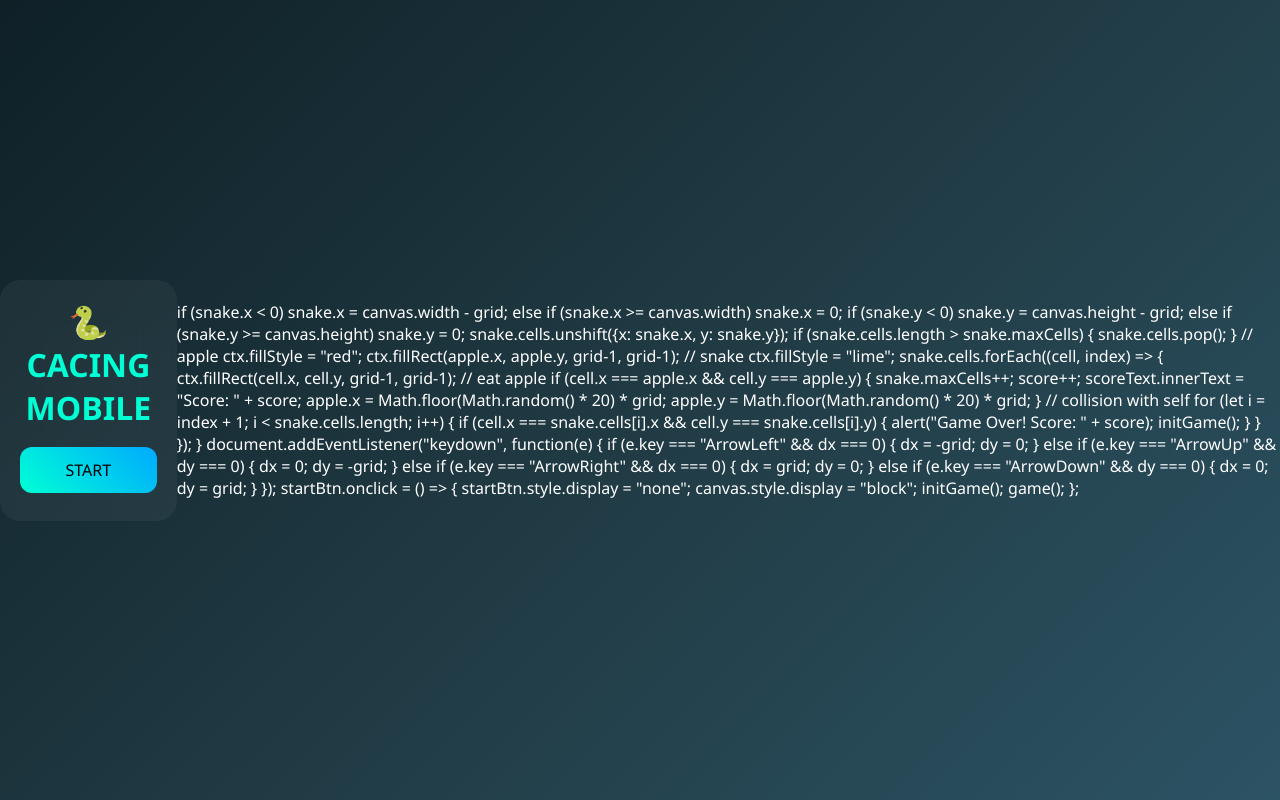
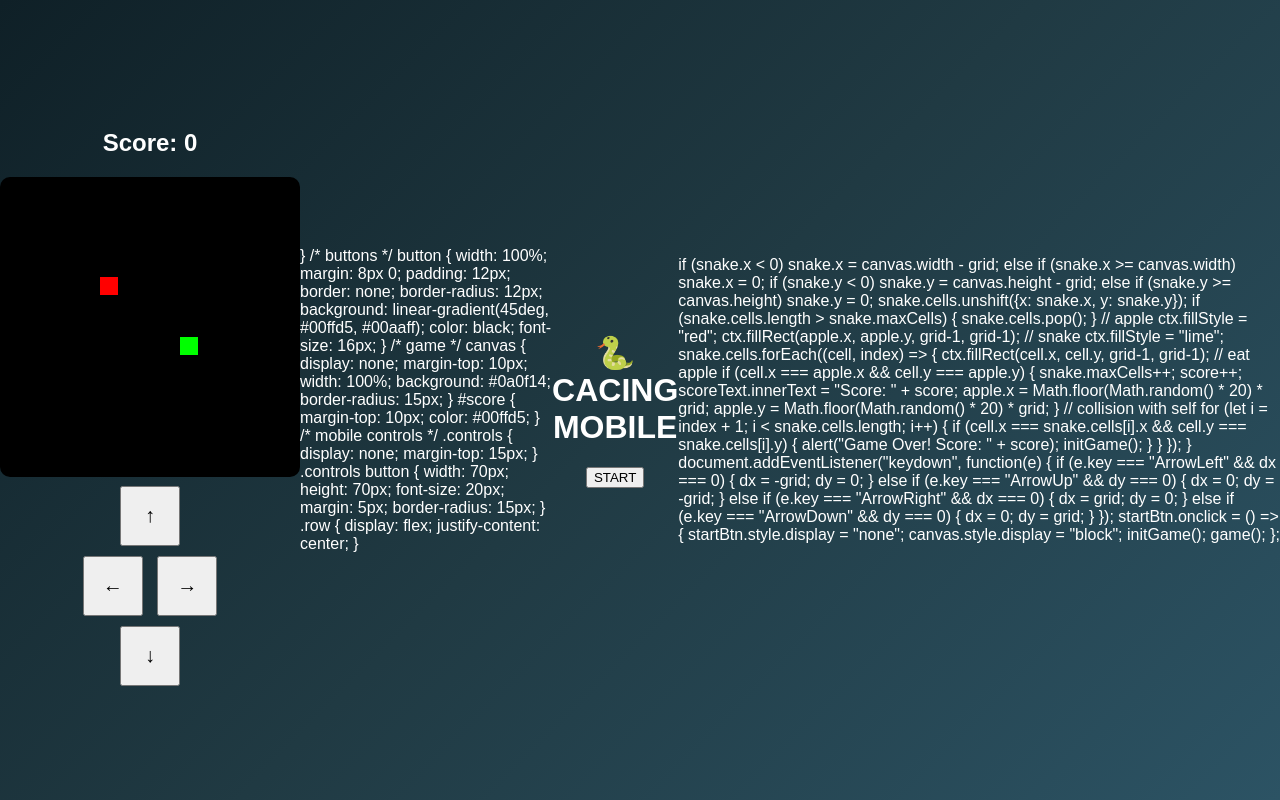
Before and after one commit to Edberthi/hi, a plain HTML site: page index.html in a window 1280 px wide. Drawn offline with Linux system fonts and the light colour scheme.

Commit message:
Update index.html

```diff
--- a/index.html
+++ b/index.html
@@ -2,39 +2,122 @@
 <html lang="en">
 <head>
 <meta charset="UTF-8">
-<title>CACING MOBILE</title>
+<meta name="viewport" content="width=device-width, initial-scale=1.0">
+<title>CACING FIXED</title>
 
 <style>
-* {
-  margin: 0;
-  padding: 0;
-  box-sizing: border-box;
-  font-family: "Segoe UI", sans-serif;
-}
-
 body {
-  height: 100vh;
-  display: flex;
-  justify-content: center;
-  align-items: center;
-  background: linear-gradient(135deg, #0f2027, #203a43, #2c5364);
-  color: white;
+  margin:0;
+  display:flex;
+  justify-content:center;
+  align-items:center;
+  height:100vh;
+  background: linear-gradient(135deg,#0f2027,#203a43,#2c5364);
+  font-family:sans-serif;
+  color:white;
 }
 
 .container {
-  text-align: center;
-  backdrop-filter: blur(20px);
-  background: rgba(255,255,255,0.05);
-  padding: 20px;
-  border-radius: 20px;
-  width: 95%;
-  max-width: 420px;
+  text-align:center;
 }
 
-h1 {
-  color: #00ffd5;
-  margin-bottom: 10px;
+canvas {
+  background:#000;
+  border-radius:10px;
 }
+
+.controls button {
+  width:60px;
+  height:60px;
+  margin:5px;
+  font-size:20px;
+}
+</style>
+</head>
+
+<body>
+
+<div class="container">
+  <h2>Score: <span id="score">0</span></h2>
+  <canvas id="game" width="300" height="300"></canvas>
+
+  <div class="controls">
+    <div><button onclick="dir(0,-1)">↑</button></div>
+    <div>
+      <button onclick="dir(-1,0)">←</button>
+      <button onclick="dir(1,0)">→</button>
+    </div>
+    <div><button onclick="dir(0,1)">↓</button></div>
+  </div>
+</div>
+
+<script>
+const canvas = document.getElementById("game");
+const ctx = canvas.getContext("2d");
+const scoreEl = document.getElementById("score");
+
+let grid = 20;
+let snake, food, dx, dy, score;
+
+function init(){
+  snake = [{x:160,y:160}];
+  dx = grid; dy = 0;
+  food = {x:100,y:100};
+  score = 0;
+}
+
+function dir(x,y){
+  if(x && dx===0){ dx=x*grid; dy=0; }
+  if(y && dy===0){ dx=0; dy=y*grid; }
+}
+
+function loop(){
+  requestAnimationFrame(loop);
+
+  ctx.clearRect(0,0,canvas.width,canvas.height);
+
+  let head = {x:snake[0].x+dx, y:snake[0].y+dy};
+
+  if(head.x<0) head.x=canvas.width-grid;
+  if(head.y<0) head.y=canvas.height-grid;
+  if(head.x>=canvas.width) head.x=0;
+  if(head.y>=canvas.height) head.y=0;
+
+  snake.unshift(head);
+
+  if(head.x===food.x && head.y===food.y){
+    score++;
+    scoreEl.innerText = score;
+    food.x = Math.floor(Math.random()*15)*grid;
+    food.y = Math.floor(Math.random()*15)*grid;
+  } else {
+    snake.pop();
+  }
+
+  // collision
+  for(let i=1;i<snake.length;i++){
+    if(head.x===snake[i].x && head.y===snake[i].y){
+      alert("Game Over");
+      init();
+    }
+  }
+
+  // draw
+  ctx.fillStyle="red";
+  ctx.fillRect(food.x,food.y,grid-2,grid-2);
+
+  ctx.fillStyle="lime";
+  snake.forEach(s=>{
+    ctx.fillRect(s.x,s.y,grid-2,grid-2);
+  });
+}
+
+init();
+loop();
+</script>
+
+</body>
+</html>}
 
 /* buttons */
 button {
```
